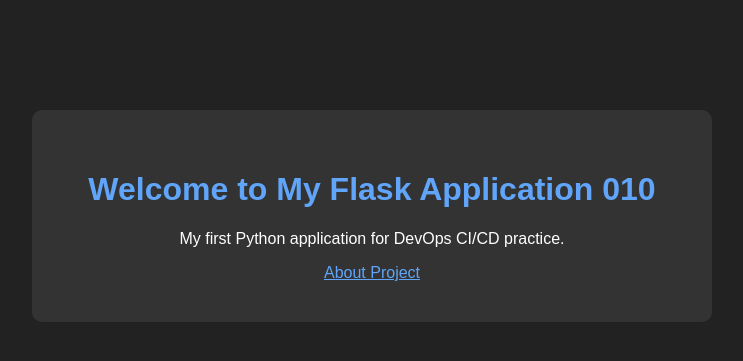
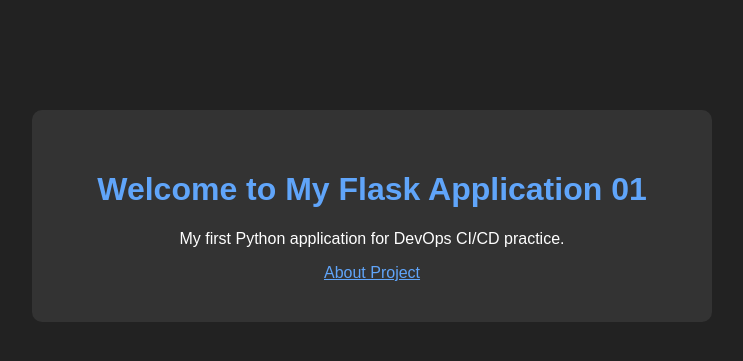
Before and after one commit to omnath02/flask-devops-project, a Flask app: page / in a window 1280 px wide. Shown: the top 361 px of the page, without its empty margins (268-1011 px from the left). Run offline with Flask 3, Linux system fonts and the light colour scheme.

Commit message:
new change

```diff
--- a/templates/index.html
+++ b/templates/index.html
@@ -8,7 +8,7 @@
 </head>
 <body>
     <div class="container">
-        <h1>Welcome to My Flask Application 010</h1>
+        <h1>Welcome to My Flask Application 01</h1>
 
         <p>My first Python application for DevOps CI/CD practice.</p>
 
```
